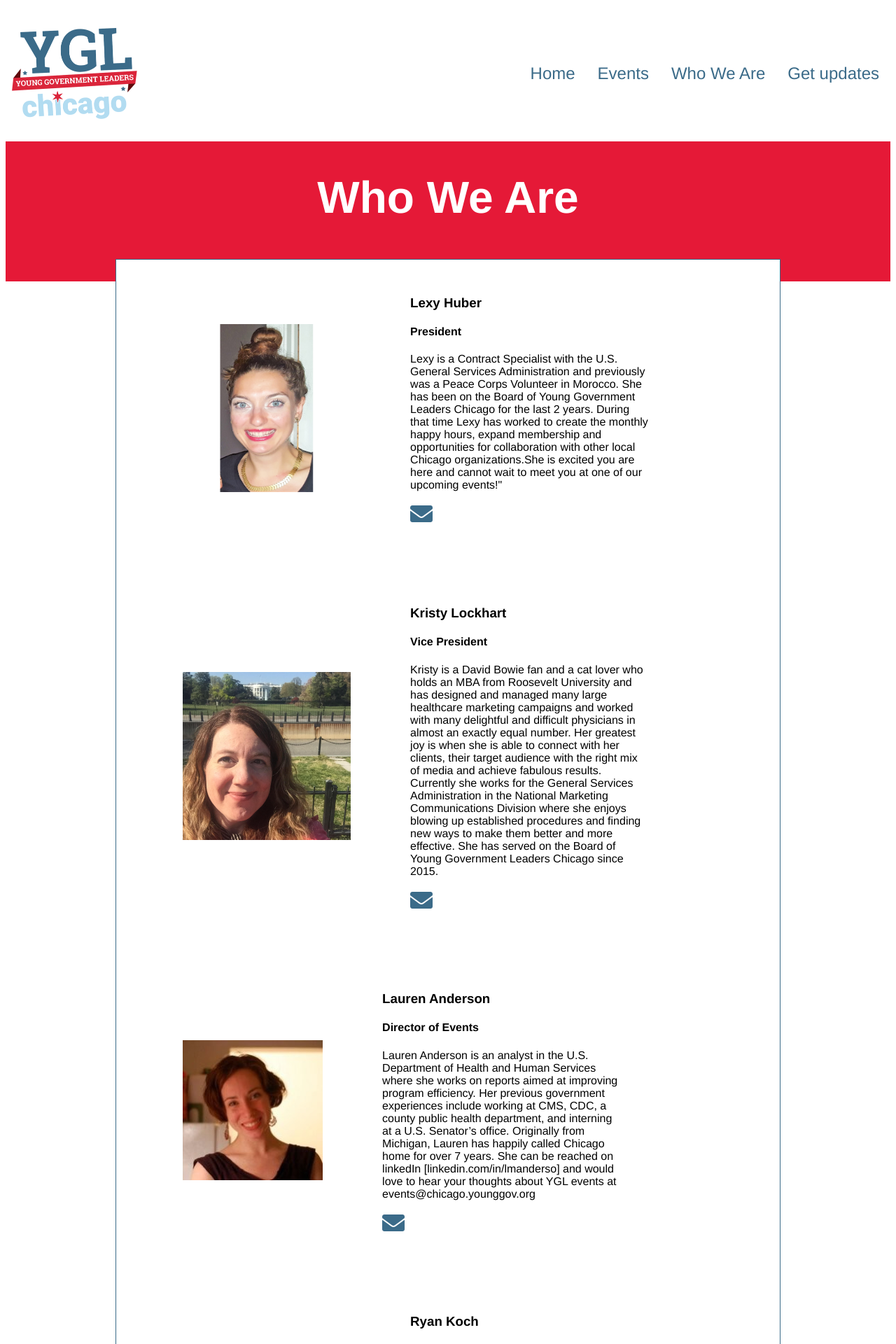
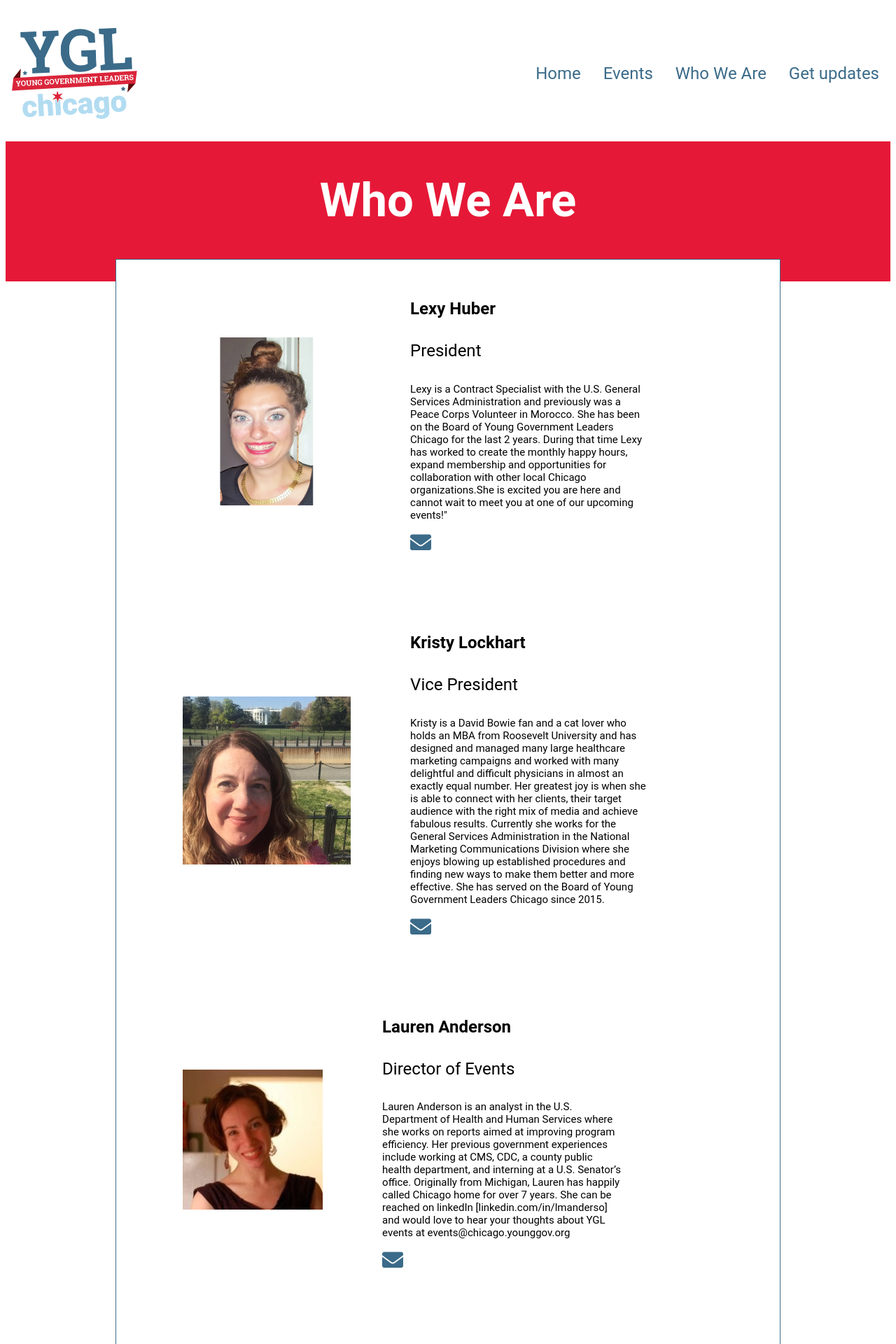
Before and after one commit to code-312/chicago-ygl-website-jekyll, a Jekyll site: the page built from whoweare.md, in a window 1280 px wide. Shown: the top 1920 px of the page at 70% size. Built offline with Jekyll 4.4.1, drawn with Linux system fonts in a browser that asks for light colours.

Commit message:
standardize some fonts. Change image for the events page.

```diff
--- a/css/_settings.scss
+++ b/css/_settings.scss
@@ -2,6 +2,6 @@
 // css theme variables / settings
 
 
-$font-family:  Helvetica,Arial,sans-serif;
+$font-family:  'Roboto Slab', 'Roboto',sans-serif;
 
 $link-color:   #3B6B89;
--- a/css/style.scss
+++ b/css/style.scss
@@ -25,6 +25,27 @@ a, a:visited {
 
 a:hover {
   text-decoration: underline;
+}
+
+h1 {
+  font-family: 'Roboto';
+  font-size: 36px;
+}
+
+h2 {
+  font-family: 'Roboto';
+  font-size: 32px;
+}
+
+h3 {
+  font-family: 'Roboto';
+  font-size: 24px;
+}
+
+h4 {
+  font-family: 'Roboto';
+  font-size: 24px;
+  font-weight: normal;
 }
 
 
@@ -63,6 +84,8 @@ a:hover {
   background-color: #ffffff;
   padding-top: 2rem;
   border: 1px solid #3B6B89;
+  font-family: 'Roboto';
+  font-size: 15px;
 }
 
 #content h1 {
@@ -94,7 +117,27 @@ a:hover {
       RGBA(50, 52, 39, .45)
     ), url(/assets/img/hero-image.jpg);
   padding-bottom: 4rem;
-  min-height: 25rem;
+  min-height: 30rem;
+}
+
+#hero-events {
+  background:
+    linear-gradient(
+      RGBA(50, 52, 39, .45),
+      RGBA(50, 52, 39, .45)
+    ), url(/assets/img/pingpong-hero.jpg);
+  background-position: top -15rem center;
+  background-size: cover;
+  padding-bottom: 4rem;
+  min-height: 30rem;
+  display: flex;
+  justify-content: center;
+  align-items: center;
+}
+
+#hero-events h1 {
+  font-size: 67px;
+  color: white;
 }
 
 #hero-noimg {
@@ -113,7 +156,7 @@ a:hover {
 
 #hero-content h1 {
   color: #ffffff;
-  font-size: 4rem;
+  font-size: 67px;
 }
 
 #hero-content h3 {
```
Also changed, not shown: _layouts/events.html (+4 -7 lines), assets/img/pingpong-hero.jpg (added).
